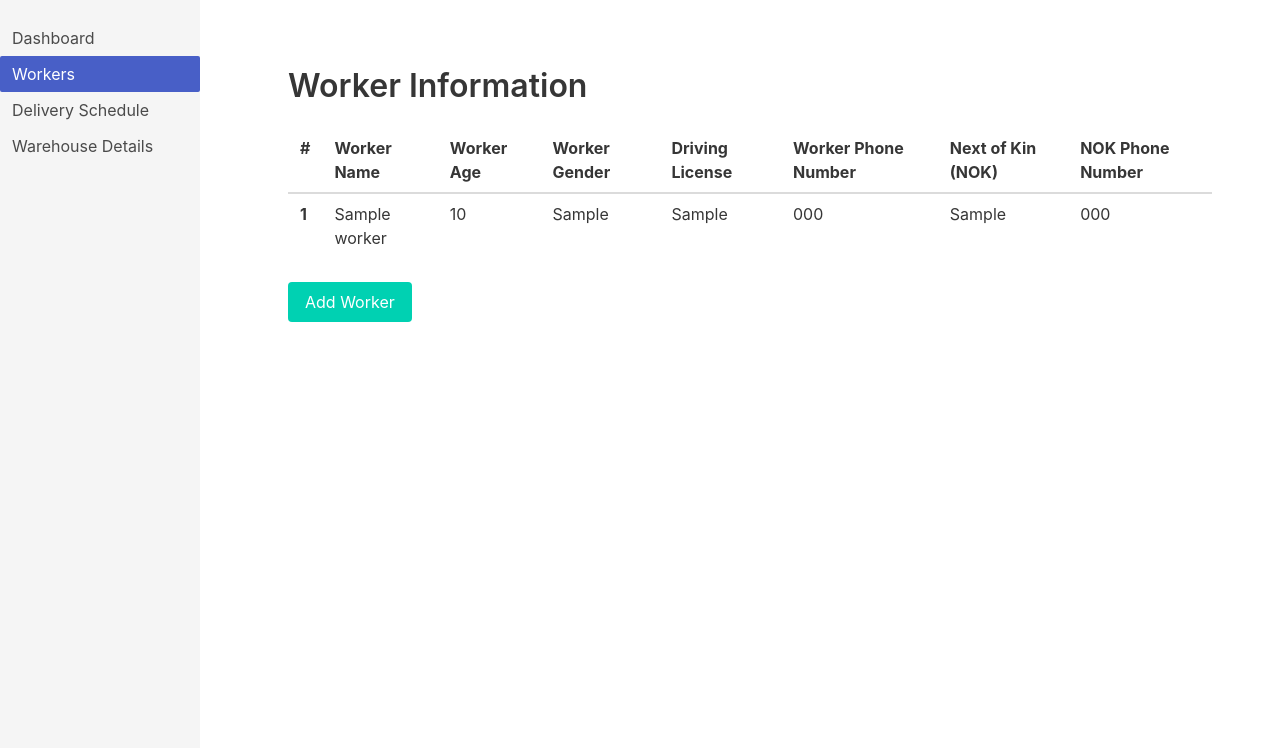
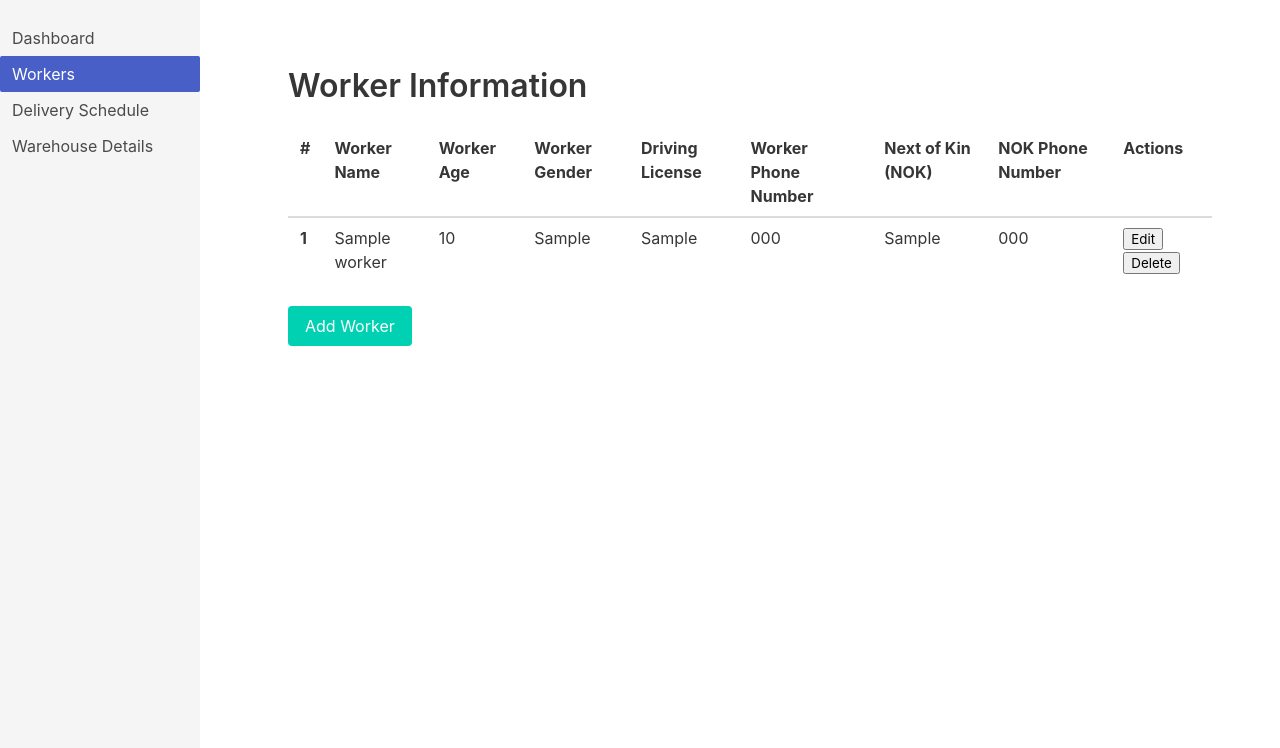
Before and after one commit to prezgamer/LogisticStart-Application, a Django app: template django_web_project/django_project/logisticstart/templates/logisticstart/Worker/worker.html in a window 1280 px wide. Shown: the part 52-800 px from the top of the page. Run offline with Django 5.2, Linux system fonts and the light colour scheme; the template is opened without the code that fills it: most values are stand-ins (such as "Sample title", 1, 10 or a date in 2020); data that the repository does not hold is empty.

Commit message:
Update worker.html

```diff
--- a/django_web_project/django_project/logisticstart/templates/logisticstart/Worker/worker.html
+++ b/django_web_project/django_project/logisticstart/templates/logisticstart/Worker/worker.html
@@ -64,6 +64,7 @@
                                 <th>Worker Phone Number</th>
                                 <th>Next of Kin (NOK)</th>
                                 <th>NOK Phone Number</th>
+                                <th>Actions</th>
                             </tr>
                         </thead>
                         <tbody>
@@ -77,6 +78,13 @@
                                 <td>{{ worker.worker_phonenumber }}</td>
                                 <td>{{ worker.worker_NOK }}</td>
                                 <td>{{ worker.worker_NOK_phonenumber }}</td>
+                                <td>
+                                  <a href= "{% url 'worker-edit' id=worker.id %}" class="btn"><button>Edit</button></a>
+                                  <form method="post" action="{% url 'worker-delete' id=worker.id %}" style="display:inline;">
+                                      {% csrf_token %}
+                                      <button type="submit" class="btn delete-btn" onclick="return confirm('Are you sure you want to delete this worker?')">Delete</button>
+                                  </form>
+                              </td>
                             </tr>
                             {% endfor %}
                         </tbody>
```
